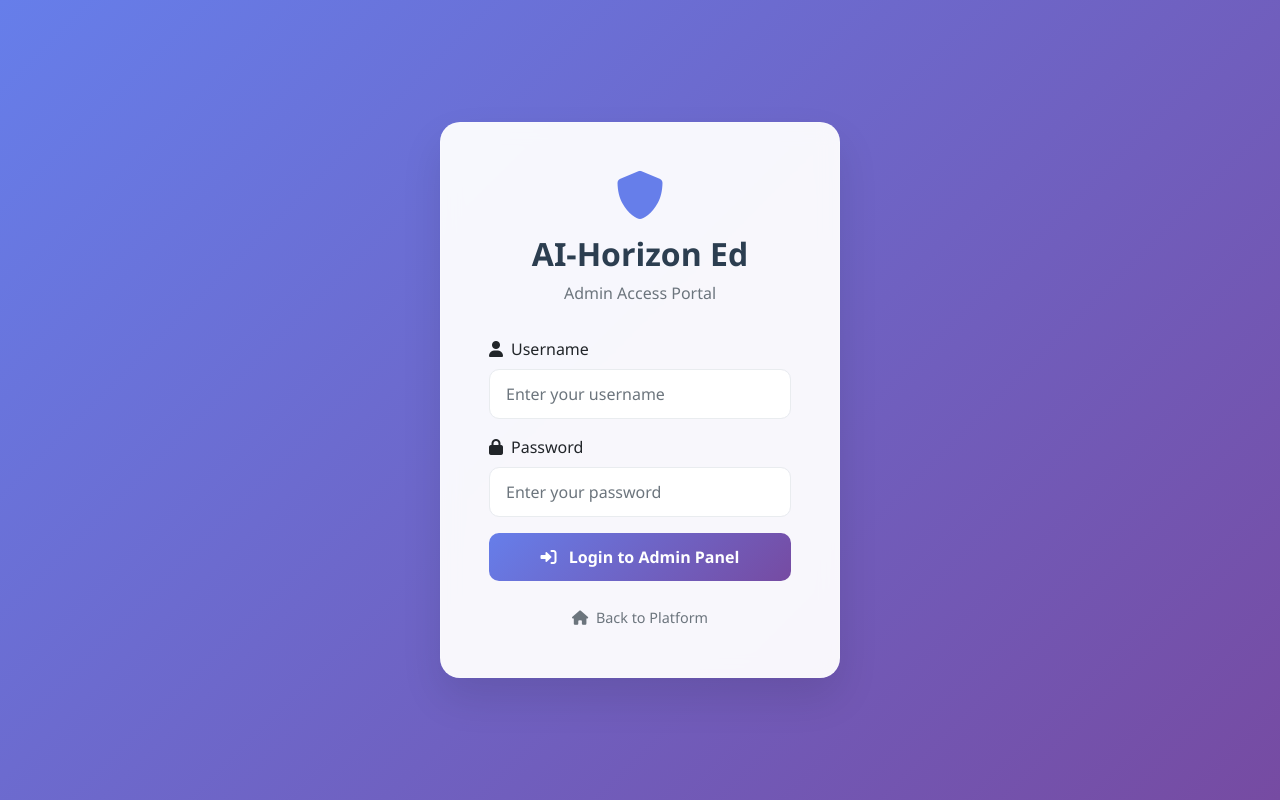
After one commit to lafintiger/ai-horizon-ed-platform, a Flask app: page /login in a window 1280 px wide. The commit adds this page. Run offline with Flask 3, Linux system fonts and the light colour scheme.

```diff
--- a/aih_edu/templates/admin_panel.html
+++ b/aih_edu/templates/admin_panel.html
@@ -128,9 +128,12 @@
                 <a href="/database" class="nav-link me-3" target="_blank">
                     <i class="fas fa-database me-1"></i> Browse Resources
                 </a>
-                <span class="badge bg-danger ms-2">
+                <span class="badge bg-danger ms-2 me-3">
                     <i class="fas fa-shield-alt"></i> Admin
                 </span>
+                <a href="/logout" class="btn btn-outline-danger btn-sm">
+                    <i class="fas fa-sign-out-alt me-1"></i> Logout
+                </a>
             </div>
         </div>
     </nav>
--- /dev/null
+++ b/aih_edu/templates/login.html
@@ -0,0 +1,157 @@
+<!DOCTYPE html>
+<html lang="en">
+<head>
+    <meta charset="UTF-8">
+    <meta name="viewport" content="width=device-width, initial-scale=1.0">
+    <title>Admin Login - AI-Horizon Ed</title>
+    <link href="https://cdn.jsdelivr.net/npm/bootstrap@5.1.3/dist/css/bootstrap.min.css" rel="stylesheet">
+    <link href="https://cdnjs.cloudflare.com/ajax/libs/font-awesome/6.0.0/css/all.min.css" rel="stylesheet">
+    <style>
+        body {
+            font-family: 'Segoe UI', Tahoma, Geneva, Verdana, sans-serif;
+            background: linear-gradient(135deg, #667eea 0%, #764ba2 100%);
+            min-height: 100vh;
+            display: flex;
+            align-items: center;
+            justify-content: center;
+        }
+
+        .login-container {
+            background: rgba(255, 255, 255, 0.95);
+            backdrop-filter: blur(10px);
+            border-radius: 20px;
+            padding: 3rem;
+            box-shadow: 0 20px 40px rgba(0, 0, 0, 0.1);
+            width: 100%;
+            max-width: 400px;
+            border: 1px solid rgba(255, 255, 255, 0.2);
+        }
+
+        .login-header {
+            text-align: center;
+            margin-bottom: 2rem;
+        }
+
+        .login-header h2 {
+            color: #2c3e50;
+            font-weight: 600;
+            margin-bottom: 0.5rem;
+        }
+
+        .login-header p {
+            color: #6c757d;
+            margin: 0;
+        }
+
+        .form-control {
+            border-radius: 10px;
+            border: 1px solid #e9ecef;
+            padding: 0.75rem 1rem;
+            font-size: 1rem;
+            margin-bottom: 1rem;
+        }
+
+        .form-control:focus {
+            border-color: #667eea;
+            box-shadow: 0 0 0 0.2rem rgba(102, 126, 234, 0.25);
+        }
+
+        .btn-login {
+            background: linear-gradient(135deg, #667eea 0%, #764ba2 100%);
+            border: none;
+            border-radius: 10px;
+            padding: 0.75rem 2rem;
+            font-weight: 600;
+            color: white;
+            width: 100%;
+            transition: all 0.3s ease;
+        }
+
+        .btn-login:hover {
+            transform: translateY(-2px);
+            box-shadow: 0 10px 20px rgba(102, 126, 234, 0.3);
+            color: white;
+        }
+
+        .alert {
+            border-radius: 10px;
+            border: none;
+            margin-bottom: 1rem;
+        }
+
+        .home-link {
+            text-align: center;
+            margin-top: 1.5rem;
+        }
+
+        .home-link a {
+            color: #6c757d;
+            text-decoration: none;
+            font-size: 0.9rem;
+        }
+
+        .home-link a:hover {
+            color: #495057;
+        }
+
+        .icon-login {
+            font-size: 3rem;
+            color: #667eea;
+            margin-bottom: 1rem;
+        }
+    </style>
+</head>
+<body>
+    <div class="login-container">
+        <div class="login-header">
+            <i class="fas fa-shield-alt icon-login"></i>
+            <h2>AI-Horizon Ed</h2>
+            <p>Admin Access Portal</p>
+        </div>
+
+        <!-- Flash messages -->
+        {% with messages = get_flashed_messages(with_categories=true) %}
+            {% if messages %}
+                {% for category, message in messages %}
+                    <div class="alert alert-{{ 'danger' if category == 'error' else 'success' }} alert-dismissible fade show" role="alert">
+                        {{ message }}
+                        <button type="button" class="btn-close" data-bs-dismiss="alert" aria-label="Close"></button>
+                    </div>
+                {% endfor %}
+            {% endif %}
+        {% endwith %}
+
+        <form method="POST">
+            <div class="mb-3">
+                <label for="username" class="form-label">
+                    <i class="fas fa-user me-2"></i>Username
+                </label>
+                <input type="text" class="form-control" id="username" name="username" required
+                       placeholder="Enter your username">
+            </div>
+
+            <div class="mb-3">
+                <label for="password" class="form-label">
+                    <i class="fas fa-lock me-2"></i>Password
+                </label>
+                <input type="password" class="form-control" id="password" name="password" required
+                       placeholder="Enter your password">
+            </div>
+
+            <button type="submit" class="btn btn-login">
+                <i class="fas fa-sign-in-alt me-2"></i>
+                Login to Admin Panel
+            </button>
+        </form>
+
+        <div class="home-link">
+            <a href="/">
+                <i class="fas fa-home me-1"></i>
+                Back to Platform
+            </a>
+        </div>
+    </div>
+
+    <script src="https://cdn.jsdelivr.net/npm/bootstrap@5.1.3/dist/js/bootstrap.bundle.min.js"></script>
+</body>
+</html>
```
Also changed, not shown: aih_edu/utils/config.py (+16 -0 lines).
